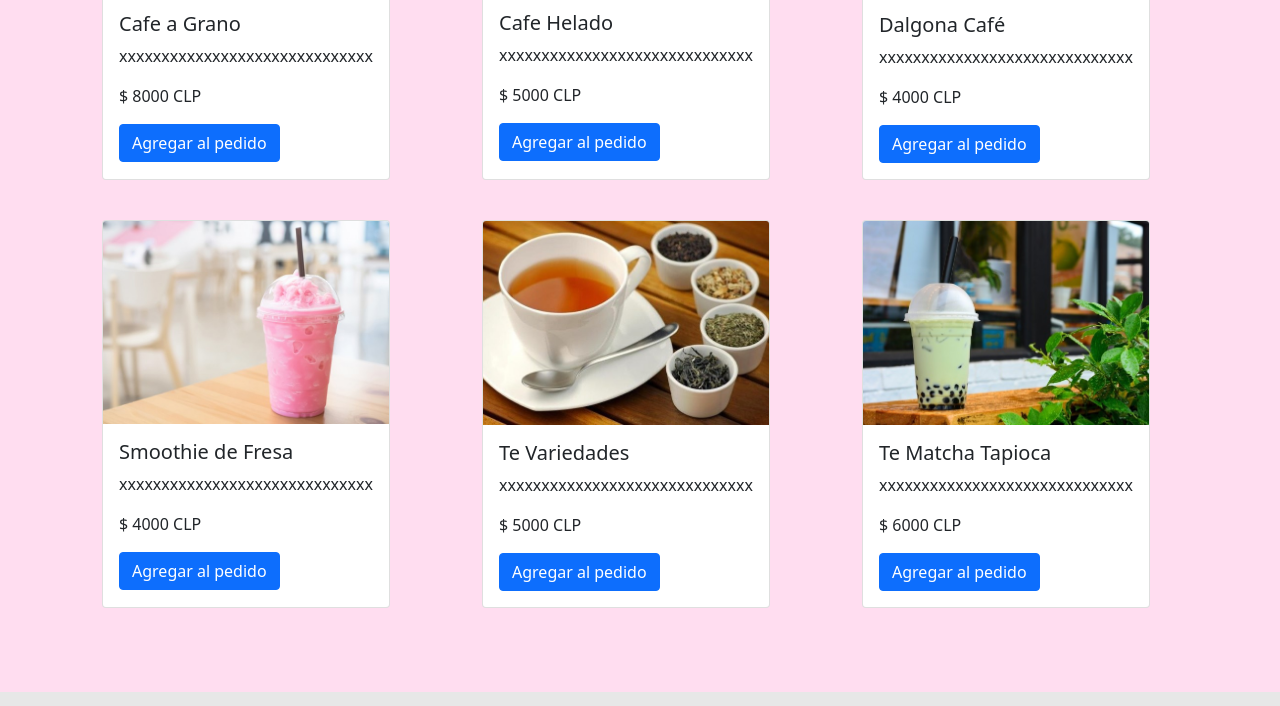
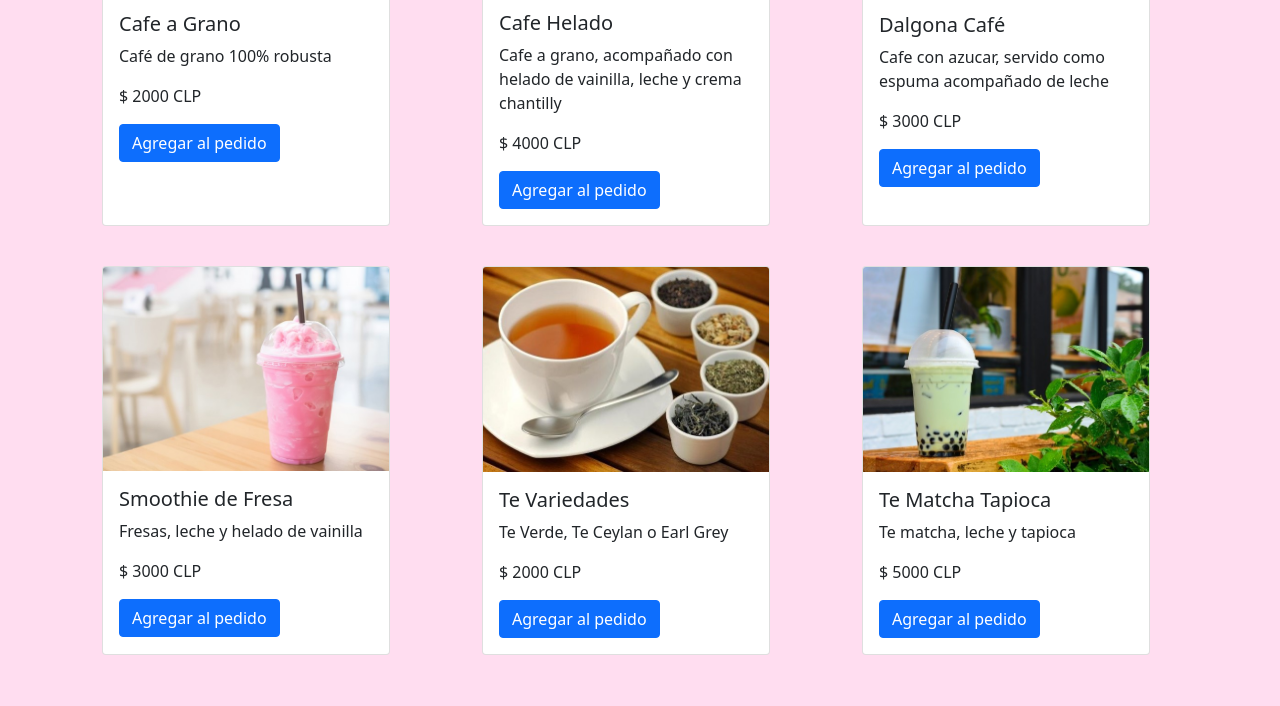
Before and after one commit to Nnarere/cafekawaii, a plain HTML site: page index.html in a window 1280 px wide. Shown: the part 2079-2785 px from the top of the page. Drawn offline with nearby package versions, Linux system fonts and the light colour scheme.

Commit message:
trate de incorporar validación de stock pero no me salio

```diff
--- a/js/productos-cafeteria.js
+++ b/js/productos-cafeteria.js
@@ -2,50 +2,56 @@ const cafeteria = [
     {
     "id": "caf001",
     "name": "Cafe a Grano",
-    "description": "xxxxxxxxxxxxxxxxxxxxxxxxxxxxxx",
-    "price": 8000,
+    "description": "Café de grano 100% robusta",
+    "price": 2000,
     "image":"images/cafeGrano.jpeg",
     "amount":0,
-    "avaliable":true
+    "avaliable":true,
+    "stock": 10
 },{
     "id": "caf002",
     "name": "Cafe Helado",
-    "description": "xxxxxxxxxxxxxxxxxxxxxxxxxxxxxx",
-    "price": 5000,
+    "description": "Cafe a grano, acompañado con helado de vainilla, leche y crema chantilly",
+    "price": 4000,
     "image":"images/cafeHelado.jpg",
     "amount":0,
-    "avaliable":true
+    "avaliable":true,
+    "stock": 10,
 },{
     "id": "caf003",
     "name": "Dalgona Café",
-    "description": "xxxxxxxxxxxxxxxxxxxxxxxxxxxxxx",
-    "price": 4000,
+    "description": "Cafe con azucar, servido como espuma acompañado de leche",
+    "price": 3000,
     "image":"images/dalgonacoffee.jfif",
     "amount":0,
-    "avaliable":true
+    "avaliable":true,
+    "stock": 10
 },{
     "id": "caf004",
     "name": "Smoothie de Fresa",
-    "description": "xxxxxxxxxxxxxxxxxxxxxxxxxxxxxx",
-    "price": 4000,
+    "description": "Fresas, leche y helado de vainilla",
+    "price": 3000,
     "image":"images/smoothieFresa.jpg",
     "amount":0,
-    "avaliable":true
+    "avaliable":true,
+    "stock": 10
 },{
     "id": "caf005",
     "name": "Te Variedades",
-    "description": "xxxxxxxxxxxxxxxxxxxxxxxxxxxxxx",
-    "price": 5000,
+    "description": "Te Verde, Te Ceylan o Earl Grey",
+    "price": 2000,
     "image":"images/te.jpg",
     "amount":0,
-    "avaliable":true
+    "avaliable":true,
+    "stock": 10
 }
 ,{
     "id": "caf006",
     "name": "Te Matcha Tapioca",
-    "description": "xxxxxxxxxxxxxxxxxxxxxxxxxxxxxx",
-    "price": 6000,
+    "description": "Te matcha, leche y tapioca",
+    "price": 5000,
     "image":"images/teMatchaTapioca.jpg",
     "amount":0,
-    "avaliable":true
+    "avaliable":true,
+    "stock": 10
 }]
--- a/js/productos-panaderia.js
+++ b/js/productos-panaderia.js
@@ -5,7 +5,8 @@ const panaderia= [{
     "price": 4000,
     "image":"images/gatito.jpg",
     "amount":0,
-    "avaliable":true
+    "avaliable":true,
+    "stock": 5,
 },{
     "id": "pan002",
     "name": "Melon Pan",
@@ -13,7 +14,8 @@ const panaderia= [{
     "price": 4000,
     "image":"images/melopan.jfif",
     "amount":0,
-    "avaliable":true
+    "avaliable":true,
+    "stock": 5,
 },{
     "id": "pan003",
     "name": "Kurimo Pan",
@@ -21,5 +23,6 @@ const panaderia= [{
     "price": 4000,
     "image":"images/kurimopan.jpg",
     "amount":0,
-    "avaliable":true
+    "avaliable":true,
+    "stock": 5,
 }]
--- a/js/productos-pasteleria.js
+++ b/js/productos-pasteleria.js
@@ -5,7 +5,8 @@ const pasteleria = [{
     "price": 8000,
     "image":"images/cheesecake-japones.jpg",
     "amount":0,
-    "avaliable":true
+    "avaliable":true,
+    "stock": 5,
 },{
     "id": "002",
     "name": "Osito Flan",
@@ -13,7 +14,8 @@ const pasteleria = [{
     "price": 5000,
     "image":"images/mousse.jpg",
     "amount":0,
-    "avaliable":true
+    "avaliable":true,
+    "stock": 5,
 },{
     "id": "003",
     "name": "Roll Matcha",
@@ -21,7 +23,8 @@ const pasteleria = [{
     "price": 4000,
     "image":"images/roll-matcha.jpg",
     "amount":0,
-    "avaliable":true
+    "avaliable":true,
+    "stock": 5,
 },{
     "id": "004",
     "name": "Taiyaki",
@@ -29,7 +32,8 @@ const pasteleria = [{
     "price": 4000,
     "image":"images/taiyaki.jpg",
     "amount":0,
-    "avaliable":true
+    "avaliable":true,
+    "stock": 5,
 },{
     "id": "005",
     "name": "Totoro Cake",
@@ -37,7 +41,8 @@ const pasteleria = [{
     "price": 5000,
     "image":"images/totoro-cake.JPG",
     "amount":0,
-    "avaliable":true
+    "avaliable":true,
+    "stock": 5,
 },{
     "id": "006",
     "name": "Mochi",
@@ -45,6 +50,7 @@ const pasteleria = [{
     "price": 6000,
     "image":"images/mochi.jpg",
     "amount":0,
-    "avaliable":true
+    "avaliable":true,
+    "stock": 5,
 }
 ]
--- a/js/shopping-cart.js
+++ b/js/shopping-cart.js
@@ -4,12 +4,15 @@ function shoppingCart() {
     var total = 0;
     var discount = 0;
 
+    //arreglar linea 14
+
     this.addProduct = function(productToPush) {
-      cart.push(productToPush)
+      if (cart.push(productToPush)){
       localStorage.setItem("productAdded", JSON.stringify(cart));
       const carto = localStorage.getItem("selectedProduct");
-      console.log(JSON.parse(carto))
-      //console.log(cart)
+      console.log(JSON.parse(carto))}
+      else if (carto > product.stock) { alert("Producto agregado al carrito")}
+            else {alert("no hay stock")}
   }
 
     this.removeProduct = function(productToSplice) {
@@ -49,7 +52,6 @@ function shoppingCart() {
     }
 }
 
-
 var myShoppingCart = new shoppingCart()
 
 //FUNCION DEL BOTON
```
Also changed, not shown: index.html (+1 -1 lines).
